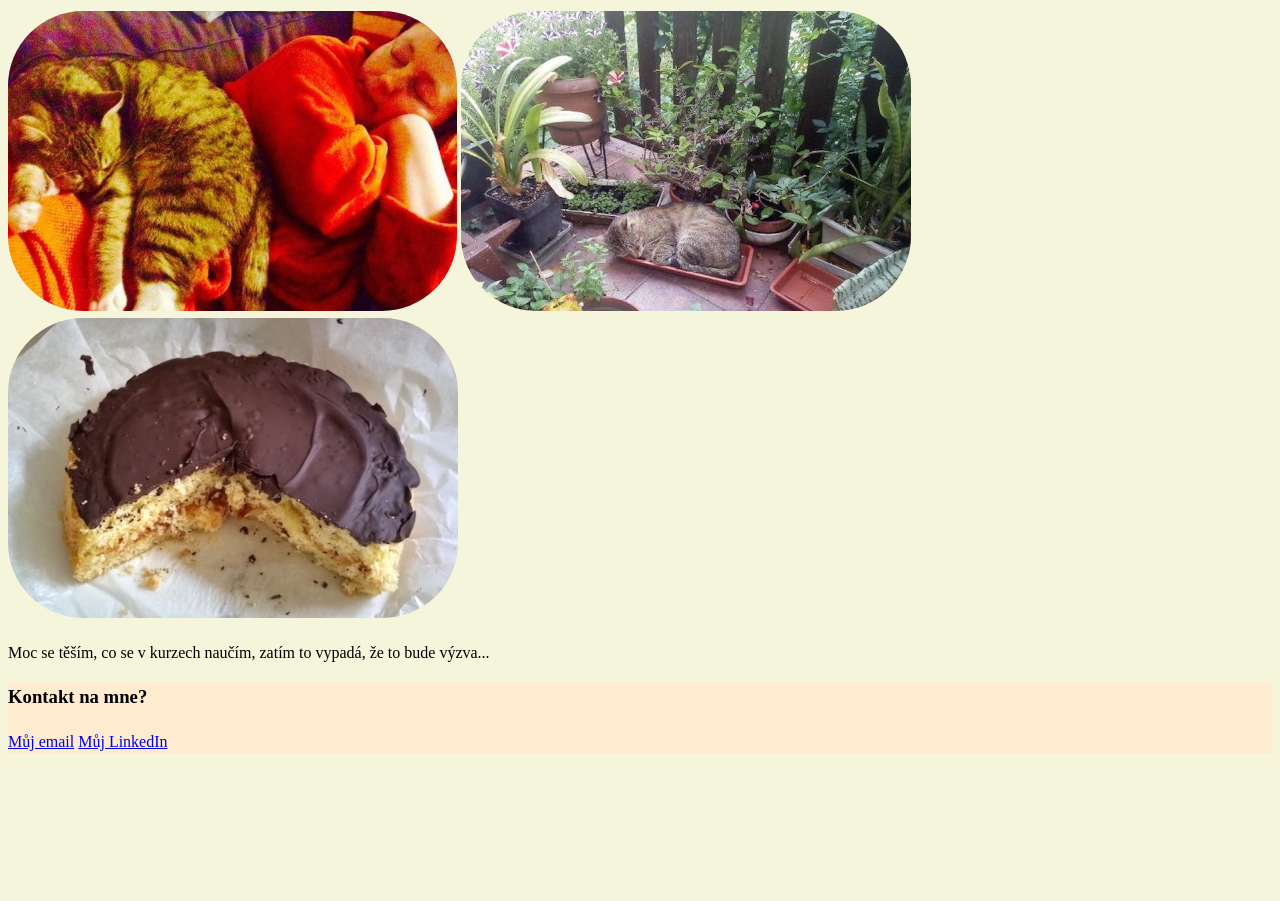
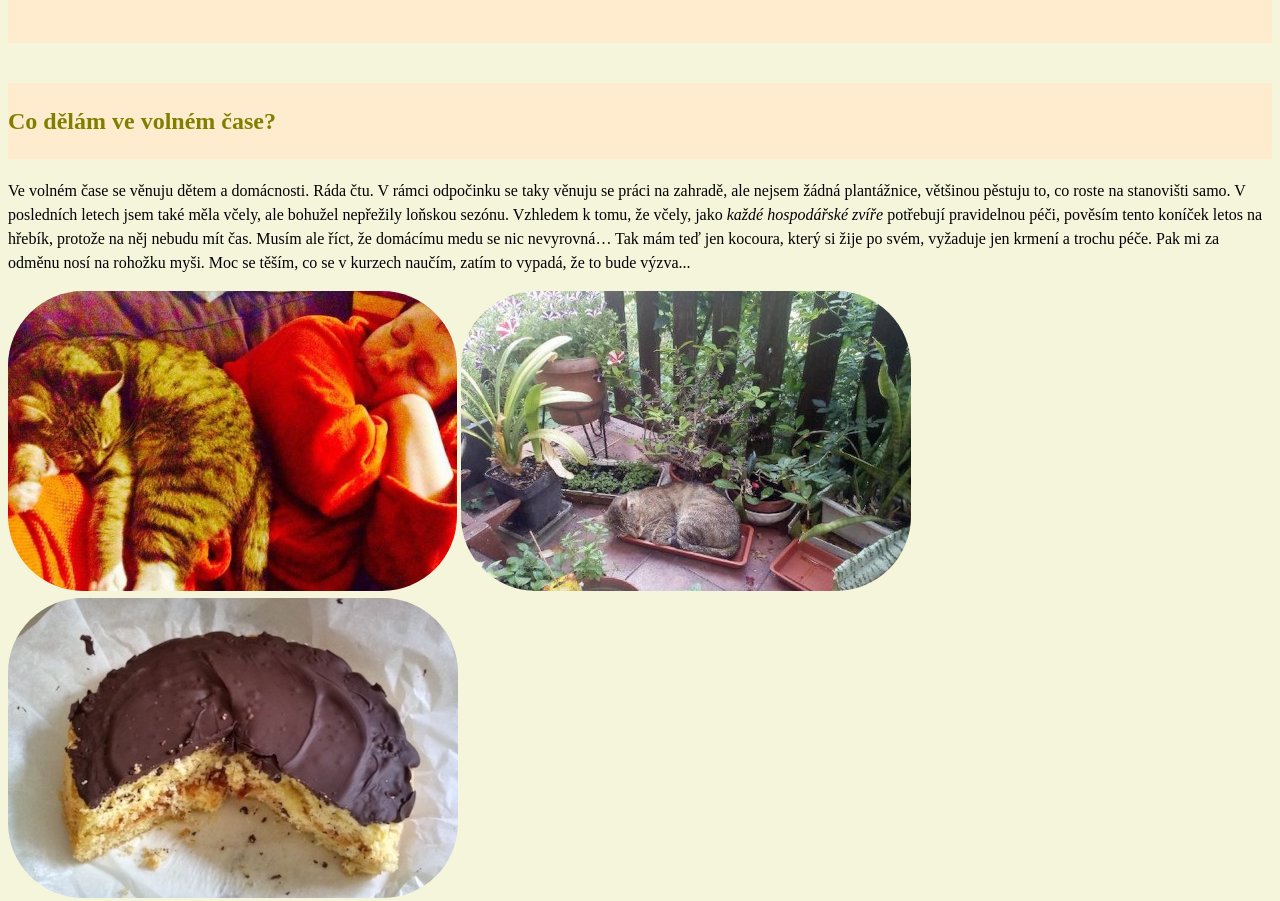
Before and after one commit to koderkaZuzana/lekce01, a plain HTML site: page index.html in a window 1280 px wide. Shown: the part 768-1669 px from the top of the page. Before the commit the page ends 1530 px from the top, so only its background shows below. Drawn offline with Linux system fonts and the light colour scheme.

Commit message:
Padding block

```diff
--- a/index.html
+++ b/index.html
@@ -31,13 +31,12 @@
 <h2>Co dělám ve volném čase?</h2>
 
 <p>Ve volném čase se věnuju dětem a domácnosti. Ráda čtu. V rámci odpočinku se taky věnuju se práci na zahradě, ale nejsem žádná plantážnice, většinou pěstuju to, co roste na stanovišti samo. V posledních letech jsem také měla včely, ale bohužel nepřežily loňskou sezónu. Vzhledem k tomu, že včely, jako <em>každé hospodářské zvíře</em> potřebují pravidelnou péči, pověsím tento koníček letos na hřebík, protože na něj nebudu mít čas. Musím ale říct, že domácímu medu se nic nevyrovná…
-Tak mám teď jen kocoura, který si žije po svém, vyžaduje jen krmení a trochu péče. Pak mi za odměnu nosí na rohožku myši.</p>
+Tak mám teď jen kocoura, který si žije po svém, vyžaduje jen krmení a trochu péče. Pak mi za odměnu nosí na rohožku myši. Moc se těším, co se v kurzech naučím, zatím to vypadá, že to bude výzva...</p>
 
 <img src="obrazky/cat_photo.jpg" alt="Odpočívám s kočkou">
 <img src="obrazky/cat and plants_photo.jpg" alt="Spící kočka">
 <img src="obrazky/banana cake.jpg" alt="Dort s banány">
 
-<p>Moc se těším, co se v kurzech naučím, zatím to vypadá, že to bude výzva...</p>
 </section>
 
 <footer class="paticka">
--- a/style.css
+++ b/style.css
@@ -9,16 +9,19 @@ h2,
 h3
 a {
     color: olive; background-color: blanchedalmond;
+    padding-block: 20px;
 }
 
 .hlavicka,
 .volnycas {
     background-color: beige;
+    padding-block: 20px;
 }
 
 .prace,
 .paticka {
     background-color: blanchedalmond;
+    padding-block: 30px;
 }
 
 .hlavicka img {
```
